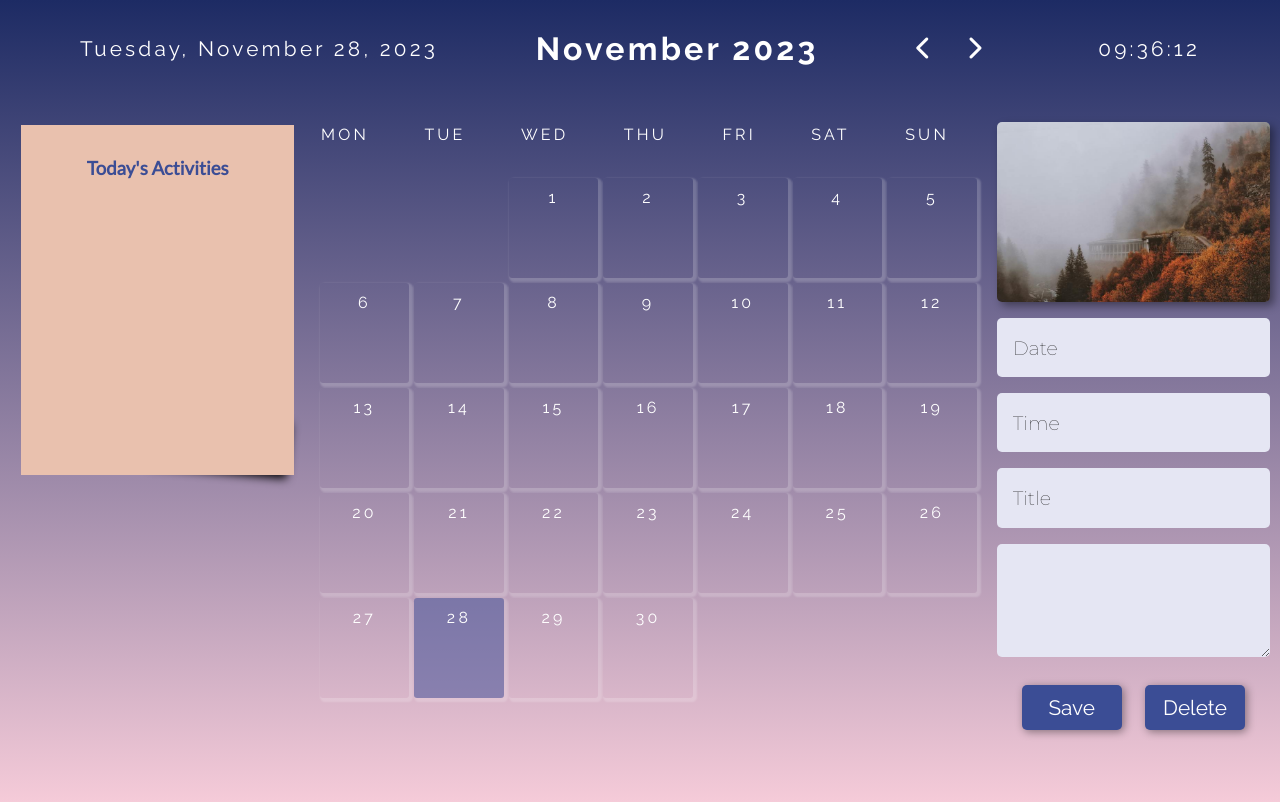
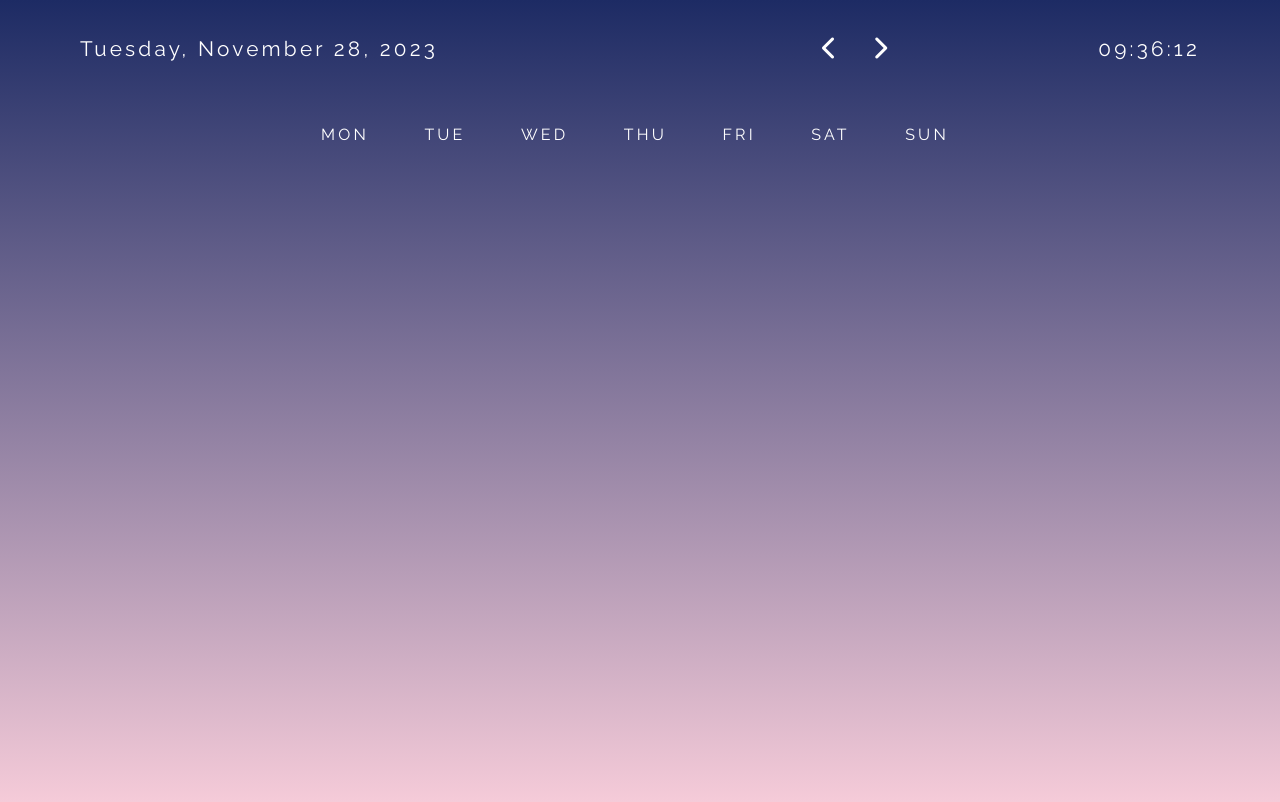
Before and after one commit to linusansas/Calendar, a website: page public/index.html in a window 1280 px wide. Drawn offline with Linux system fonts and the light colour scheme; a web font is replaced by a local one.

Commit message:
New structure

```diff
--- a/public/calendar.js
+++ b/public/calendar.js
@@ -1,115 +1,115 @@
-let currentMonth = new Date().getMonth();
-let currentYear = new Date().getFullYear();
+// let currentMonth = new Date().getMonth();
+// let currentYear = new Date().getFullYear();
 
-function createCalendar(year, month) {
-  const monthName = document.querySelector(".month-name");
-  const previousBtn = document.getElementById("previous-btn");
-  const nextBtn = document.getElementById("next-btn");
-  const daysGrid = document.querySelector(".grid-days");
-  const imageElement = document.querySelector(".month-img");
+// function createCalendar(year, month) {
+//   const monthName = document.querySelector(".month-name");
+//   const previousBtn = document.getElementById("previous-btn");
+//   const nextBtn = document.getElementById("next-btn");
+//   const daysGrid = document.querySelector(".grid-days");
+//   const imageElement = document.querySelector(".month-img");
 
-  const firstDay = new Date(year, month, 1);
-  const daysInMonth = new Date(year, month + 1, 0).getDate();
+//   const firstDay = new Date(year, month, 1);
+//   const daysInMonth = new Date(year, month + 1, 0).getDate();
 
-  // Adjusting the starting index to make Monday the first day of the week
-  let firstDayIndex = (firstDay.getDay() + 6) % 7;
+//   // Adjusting the starting index to make Monday the first day of the week
+//   let firstDayIndex = (firstDay.getDay() + 6) % 7;
 
-  const monthNames = [
-    "January",
-    "February",
-    "March",
-    "April",
-    "May",
-    "June",
-    "July",
-    "August",
-    "September",
-    "October",
-    "November",
-    "December",
-  ];
+//   const monthNames = [
+//     "January",
+//     "February",
+//     "March",
+//     "April",
+//     "May",
+//     "June",
+//     "July",
+//     "August",
+//     "September",
+//     "October",
+//     "November",
+//     "December",
+//   ];
 
-  changeMonthImage(imageElement, month);
+//   changeMonthImage(imageElement, month);
 
-  monthName.textContent = `${monthNames[month]} ${year}`;
-  daysGrid.innerHTML = "";
-  nextBtn.onclick = nextMonth;
-  previousBtn.onclick = prevMonth;
+//   monthName.textContent = `${monthNames[month]} ${year}`;
+//   daysGrid.innerHTML = "";
+//   nextBtn.onclick = nextMonth;
+//   previousBtn.onclick = prevMonth;
 
-  // Add empty div elements to represent the days of the previous month
-  for (let i = 0; i < firstDayIndex; i++) {
-    const dayElement = document.createElement("div");
-    dayElement.className = "empty-day";
-    dayElement.setAttribute("data-cy", "empty-day");
-    daysGrid.appendChild(dayElement);
-  }
+//   // Add empty div elements to represent the days of the previous month
+//   for (let i = 0; i < firstDayIndex; i++) {
+//     const dayElement = document.createElement("div");
+//     dayElement.className = "empty-day";
+//     dayElement.setAttribute("data-cy", "empty-day");
+//     daysGrid.appendChild(dayElement);
+//   }
 
-  // Add div elements for each day in the current month
-  for (let i = 1; i <= daysInMonth; i++) {
-    const dayElement = document.createElement("div");
-    dayElement.className = "day";
-    // Add the attribute for the class "day"
-    dayElement.setAttribute("data-cy", "calendar-cell calendar-cell-date");
+//   // Add div elements for each day in the current month
+//   for (let i = 1; i <= daysInMonth; i++) {
+//     const dayElement = document.createElement("div");
+//     dayElement.className = "day";
+//     // Add the attribute for the class "day"
+//     dayElement.setAttribute("data-cy", "calendar-cell calendar-cell-date");
 
-    dayElement.textContent = i;
+//     dayElement.textContent = i;
 
-    // Add the "today" class to the current day
-    if (
-      i === new Date().getDate() &&
-      year === new Date().getFullYear() &&
-      month === new Date().getMonth()
-    ) {
-      dayElement.classList.add("today");
-    }
-    daysGrid.appendChild(dayElement);
-  }
-}
+//     // Add the "today" class to the current day
+//     if (
+//       i === new Date().getDate() &&
+//       year === new Date().getFullYear() &&
+//       month === new Date().getMonth()
+//     ) {
+//       dayElement.classList.add("today");
+//     }
+//     daysGrid.appendChild(dayElement);
+//   }
+// }
 
-/**
- * Updates the calendar to reflect the current month and year.
- */
-function updateCalendar() {
-  console.log("updated calendar");
-  createCalendar(currentYear, currentMonth);
-}
+// /**
+//  * Updates the calendar to reflect the current month and year.
+//  */
+// function updateCalendar() {
+//   console.log("updated calendar");
+//   createCalendar(currentYear, currentMonth);
+// }
 
-function nextMonth() {
-  currentMonth = (currentMonth + 1) % 12;
-  if (currentMonth === 0) {
-    currentYear++;
-  }
-  updateCalendar();
-}
+// function nextMonth() {
+//   currentMonth = (currentMonth + 1) % 12;
+//   if (currentMonth === 0) {
+//     currentYear++;
+//   }
+//   updateCalendar();
+// }
 
-function prevMonth() {
-  currentMonth = (currentMonth - 1 + 12) % 12;
-  if (currentMonth === 11) {
-    currentYear--;
-  }
-  updateCalendar();
-}
+// function prevMonth() {
+//   currentMonth = (currentMonth - 1 + 12) % 12;
+//   if (currentMonth === 11) {
+//     currentYear--;
+//   }
+//   updateCalendar();
+// }
 
-/**
- * Change the calendar image depending on the month
- * @param {*} imageElement
- * @param {*} month
- */
-function changeMonthImage(imageElement, month) {
-  const monthImg = [
-    "./images/january-img.png",
-    "./images/february-img.jpeg",
-    "./images/march-img.webp",
-    "./images/april-img.jpeg",
-    "./images/may-img.webp",
-    "./images/june-img.jpeg",
-    "./images/july-img.jpeg",
-    "./images/august-img.jpeg",
-    "./images/september-img.jpeg",
-    "./images/october-img.jpeg",
-    "./images/november-img.jpeg",
-    "./images/december-img.jpeg",
-  ];
+// /**
+//  * Change the calendar image depending on the month
+//  * @param {*} imageElement
+//  * @param {*} month
+//  */
+// function changeMonthImage(imageElement, month) {
+//   const monthImg = [
+//     "./images/january-img.png",
+//     "./images/february-img.jpeg",
+//     "./images/march-img.webp",
+//     "./images/april-img.jpeg",
+//     "./images/may-img.webp",
+//     "./images/june-img.jpeg",
+//     "./images/july-img.jpeg",
+//     "./images/august-img.jpeg",
+//     "./images/september-img.jpeg",
+//     "./images/october-img.jpeg",
+//     "./images/november-img.jpeg",
+//     "./images/december-img.jpeg",
+//   ];
 
-  const indexImg = month;
-  imageElement.setAttribute("src", monthImg[indexImg]);
-}
+//   const indexImg = month;
+//   imageElement.setAttribute("src", monthImg[indexImg]);
+// }
--- a/public/index.html
+++ b/public/index.html
@@ -23,6 +23,7 @@
     <link rel="stylesheet" href="style.css" />
     <script src="./main.js"></script>
     <script src="./calendar.js"></script>
+    <script src="./welcome-segment.js"></script>
   </head>
   <body>
     <header>
@@ -45,9 +46,9 @@
 
     <div class="container">
       <aside class="sidebar">
-        <div class="container-info">
+        <!-- <div class="container-info">
           <h3>Today's Activities</h3>
-        </div>
+        </div> -->
       </aside>
       <main class="main-content">
         <div class="weekdays">
@@ -59,13 +60,13 @@
           <div>SAT</div>
           <div>SUN</div>
         </div>
-        <div class="calendar">
+        <div class="calendar" data-cy="calendar-body">
           <div class="week-number"></div>
-          <div class="grid-days" data-cy="calendar-body"><!-- JS --></div>
+          <div class="grid-days"></div>
         </div>
       </main>
       <div class="right-area">
-        <div class="img-container">
+        <!-- <div class="img-container">
           <img class="month-img" src="" alt="month-image" />
         </div>
         <div class="input-form">
@@ -75,7 +76,7 @@
           <textarea name="text" cols="4" rows="3"></textarea>
           <button type="submit" class="btn btn-submit">Save</button>
           <button type="submit" class="btn btn-delete">Delete</button>
-        </div>
+        </div> -->
       </div>
     </div>
   </body>
--- a/public/main.js
+++ b/public/main.js
@@ -4,43 +4,5 @@ function main() {
   // Display the day name when the page loads
   getDayName();
   startClock();
-  updateCalendar();
+  // updateCalendar();
 }
-
-/**
- * Updates the current time display and run every second.
- */
-function startClock() {
-  // console.log(currentDate.getSeconds());
-  setInterval(tick, 1000);
-}
-// this function gets executed every second by setInterval()
-function tick() {
-  getDayName();
-  const currentDate = new Date();
-  const currentTimeElement = document.querySelector(".btn-clock");
-  //format the hours, minutes and seconds to always have two digits using padStart(2, "0").
-  const hours = currentDate.getHours().toString().padStart(2, "0");
-  const minutes = currentDate.getMinutes().toString().padStart(2, "0");
-  const seconds = currentDate.getSeconds().toString().padStart(2, "0");
-  const timeString = `${hours}:${minutes}:${seconds}`;
-
-  currentTimeElement.textContent = timeString;
-}
-
-/**
- * Updates the element displaying the current day name.
- * Uses the options to format the date string.
- */
-function getDayName() {
-  const currentDate = new Date();
-  const currentDayName = document.getElementById("current-day");
-  const options = {
-    weekday: "long",
-    day: "numeric",
-    month: "long",
-    year: "numeric",
-  };
-  const currentDayString = currentDate.toLocaleDateString("en-US", options);
-  currentDayName.textContent = currentDayString;
-}
--- /dev/null
+++ b/public/welcome-segment.js
@@ -0,0 +1,37 @@
+/**
+ * Updates the current time display and run every second.
+ */
+function startClock() {
+  // console.log(currentDate.getSeconds());
+  setInterval(tick, 1000);
+}
+// this function gets executed every second by setInterval()
+function tick() {
+  getDayName();
+  const currentDate = new Date();
+  const currentTimeElement = document.querySelector(".btn-clock");
+  //format the hours, minutes and seconds to always have two digits using padStart(2, "0").
+  const hours = currentDate.getHours().toString().padStart(2, "0");
+  const minutes = currentDate.getMinutes().toString().padStart(2, "0");
+  const seconds = currentDate.getSeconds().toString().padStart(2, "0");
+  const timeString = `${hours}:${minutes}:${seconds}`;
+
+  currentTimeElement.textContent = timeString;
+}
+
+/**
+ * Updates the element displaying the current day name.
+ * Uses the options to format the date string.
+ */
+function getDayName() {
+  const currentDate = new Date();
+  const currentDayName = document.getElementById("current-day");
+  const options = {
+    weekday: "long",
+    day: "numeric",
+    month: "long",
+    year: "numeric",
+  };
+  const currentDayString = currentDate.toLocaleDateString("en-US", options);
+  currentDayName.textContent = currentDayString;
+}
```
